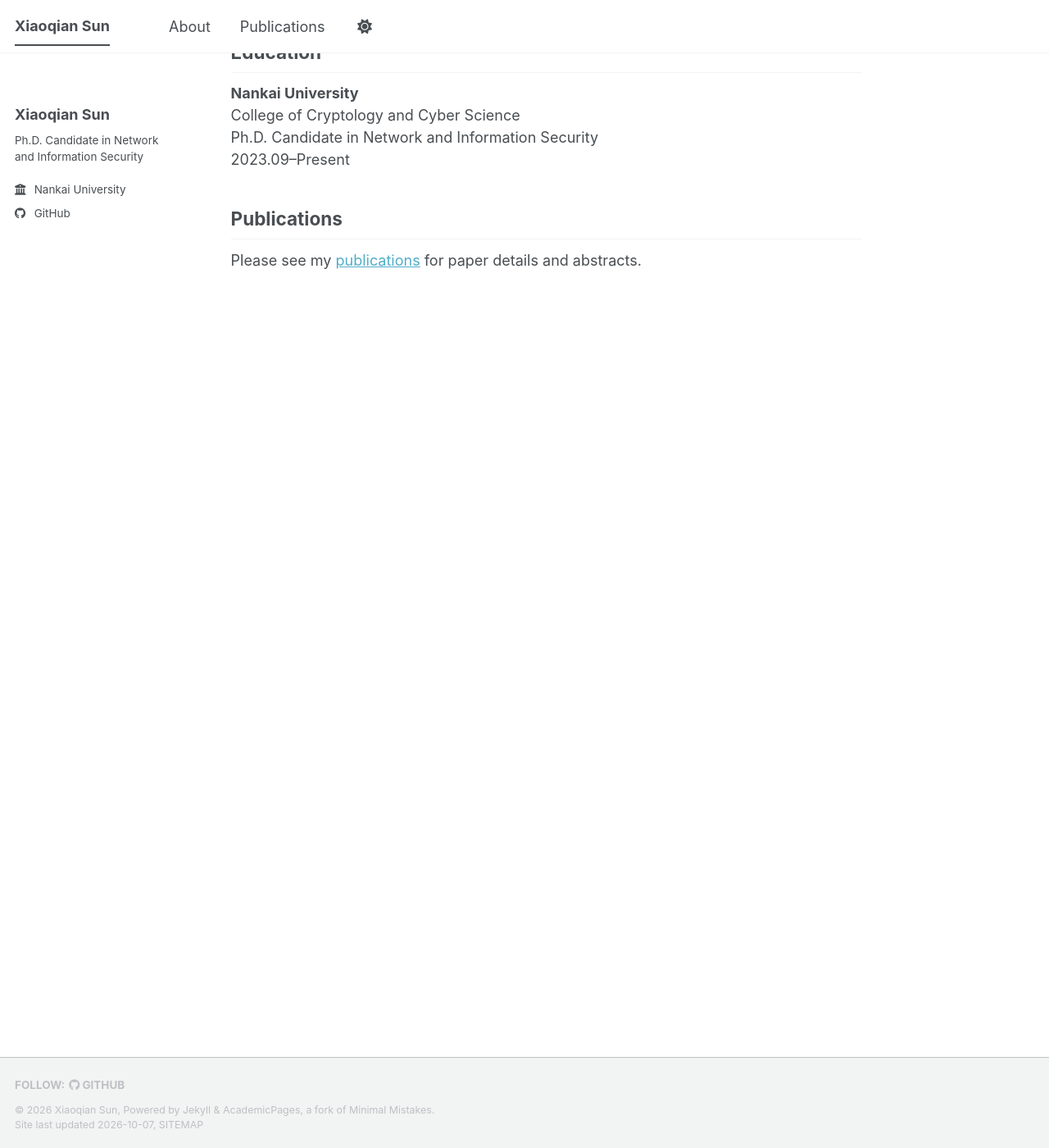
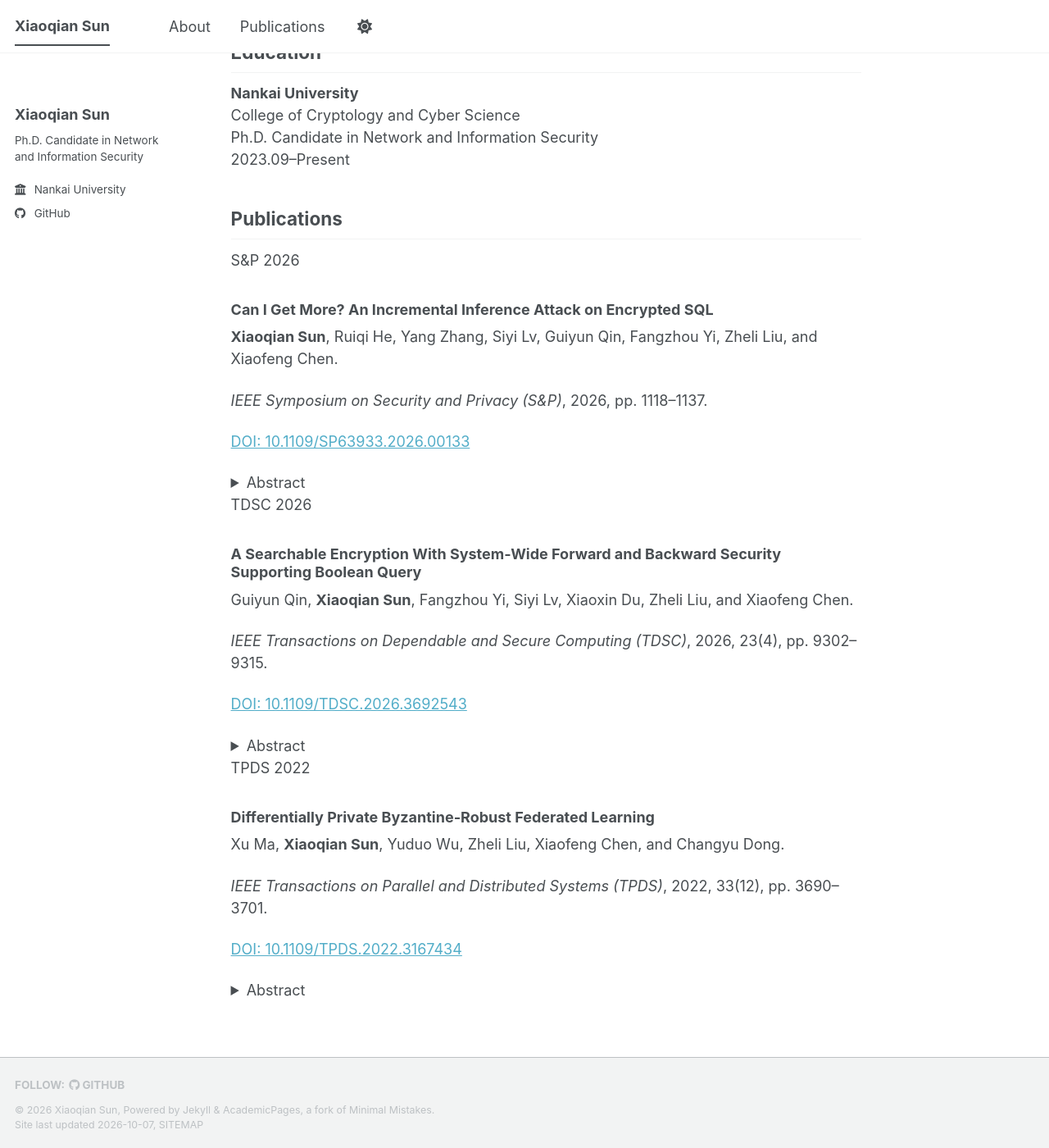
Before and after one commit to xiaoqiank/xiaoqiank.github.io, a Jekyll site: the page built from _pages/about.md, in a window 1280 px wide and 1400 px high, scrolled down 270 px. Shown: the whole window at 82% size. Built offline with Jekyll 4.4.1, drawn with Linux system fonts in a browser that asks for light colours; a style sheet for code colours, icons or effects is not loaded.

Commit message:
Add files via upload

```diff
--- a/_pages/about.md
+++ b/_pages/about.md
@@ -5,19 +5,39 @@ author_profile: true
 redirect_from:
   - /about/
   - /about.html
+publication_order:
+  - "10.1109/SP63933.2026.00133"
+  - "10.1109/TDSC.2026.3692543"
+  - "10.1109/TPDS.2022.3167434"
 ---
 
-I am **Xiaoqian Sun**, a Ph.D. candidate in **Network and Information Security** at the **College of Cryptology and Cyber Science, Nankai University**.
+<div class="academic-home">
+  <p>I am <strong>Xiaoqian Sun</strong>, a Ph.D. candidate in <strong>Network and Information Security</strong> at the <strong>College of Cryptology and Cyber Science, Nankai University</strong>.</p>
+  <p>My research focuses on encrypted database security, searchable encryption, leakage-abuse attacks, and database security.</p>
 
-My research focuses on encrypted database security, searchable encryption, leakage-abuse attacks, and database security.
+  <h2>Education</h2>
+  <p class="home-education"><strong>Nankai University</strong><br>
+  College of Cryptology and Cyber Science<br>
+  Ph.D. Candidate in Network and Information Security<br>
+  <span class="home-education-date">2023.09–Present</span></p>
 
-## Education
-
-**Nankai University**<br>
-College of Cryptology and Cyber Science<br>
-Ph.D. Candidate in Network and Information Security<br>
-2023.09–Present
-
-## Publications
-
-Please see my [publications](/publications/) for paper details and abstracts.
+  <section id="publications" class="home-publications" aria-labelledby="publications-heading">
+    <h2 id="publications-heading">Publications</h2>
+    {% for doi in page.publication_order %}
+    {% assign paper = site.publications | where: "doi", doi | first %}
+    {% if paper %}
+    <article class="home-publication">
+      <p class="home-publication-label">{% case paper.doi %}{% when '10.1109/SP63933.2026.00133' %}S&amp;P 2026{% when '10.1109/TDSC.2026.3692543' %}TDSC 2026{% when '10.1109/TPDS.2022.3167434' %}TPDS 2022{% endcase %}</p>
+      <h3>{{ paper.title | escape }}</h3>
+      <div class="home-publication-authors">{{ paper.authors | markdownify }}</div>
+      <p class="home-publication-venue"><em>{{ paper.venue | escape }}</em>, {{ paper.year }}{% if paper.volume %}, {{ paper.volume }}({{ paper.issue }}){% endif %}, pp. {{ paper.pages }}.</p>
+      <p class="home-publication-doi"><a href="https://doi.org/{{ paper.doi }}">DOI: {{ paper.doi }}</a></p>
+      <details class="home-publication-abstract">
+        <summary>Abstract</summary>
+        <div>{{ paper.content | markdownify }}</div>
+      </details>
+    </article>
+    {% endif %}
+    {% endfor %}
+  </section>
+</div>
```
